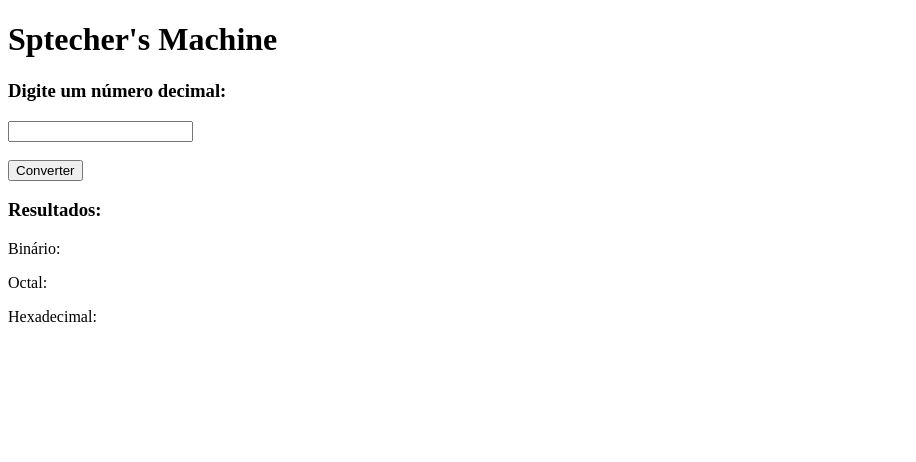
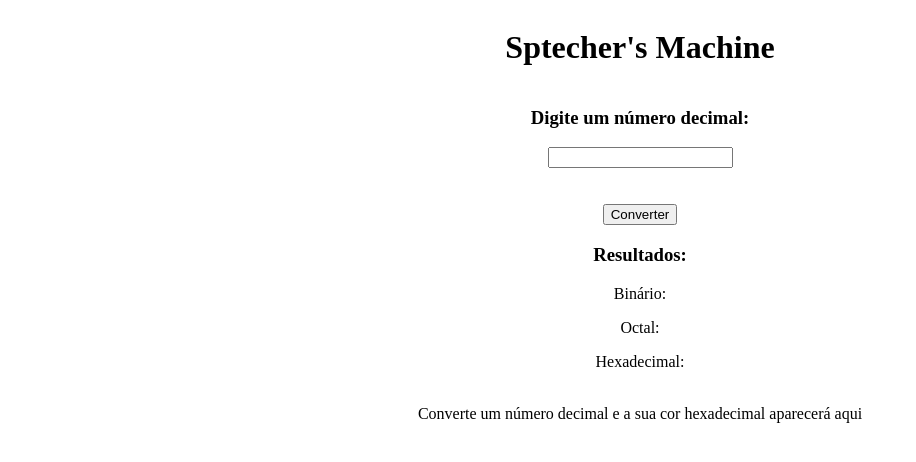
Before and after one commit to LucasTsuzuku-SPTECH/sptech_arqComp_SPTecherMachine, a plain HTML site: page index.html in a window 1280 px wide. Shown: the whole page, without its empty margins (0-916 px from the left). Drawn offline with Linux system fonts and the light colour scheme.

Commit message:
feat: adicionar css basico

```diff
--- a/index.html
+++ b/index.html
@@ -3,9 +3,11 @@
   <head>
     <meta charset="UTF-8" />
     <meta name="viewport" content="width=device-width, initial-scale=1.0" />
-    <title>Document</title>
+    <title>Calculadora Arq. Comp. Pedro e Lucas</title>
+    <link href="/style.css" rel="stylesheet" />
   </head>
   <body>
+    <main>
       <h1>Sptecher's Machine</h1>
       <h3>Digite um número decimal:</h3>
       <input type="number" id="ipt_numeroDecimal" />
@@ -20,7 +22,12 @@
         <div id="div_resultados_octal"></div>
         <p>Hexadecimal:</p>
         <div id="div_resultados_hexadecimal"></div>
+        <br />
+        <div id="div_resultados_hexadecimal_caixaColorida">
+          Converte um número decimal e a sua cor hexadecimal aparecerá aqui
         </div>
+      </div>
+    </main>
   </body>
 </html>
 <script>
--- /dev/null
+++ b/style.css
@@ -0,0 +1,6 @@
+main {
+  display: flex;
+  flex-direction: column;
+  text-align: center;
+  align-items: center;
+}
```
Lines whose indentation alone changed are shown as unchanged.
